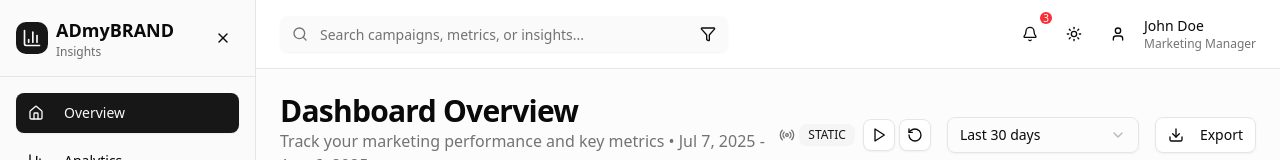
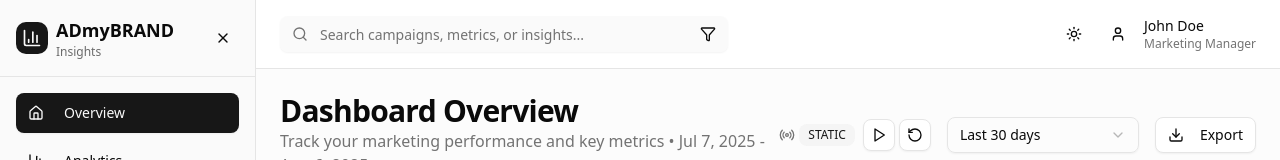
Before and after one commit to Adithya6ramesh/AdmyBrand-Dashboard, a React (Vite) app: page / in a window 1280 px wide. Shown: the top 160 px of the page. Built offline with nearby package versions, Linux system fonts and the light colour scheme.

Commit message:
Removing certain icons from navbar

```diff
--- a/src/components/Navbar.jsx
+++ b/src/components/Navbar.jsx
@@ -191,14 +191,6 @@ const Navbar = () => {
 
         {/* Right side actions */}
         <div className="flex items-center space-x-2">
-          {/* Notifications */}
-          <Button variant="ghost" size="icon" className="relative">
-            <Bell className="h-4 w-4" />
-            <span className="absolute -top-1 -right-1 h-3 w-3 bg-red-500 rounded-full text-[10px] text-white flex items-center justify-center">
-              3
-            </span>
-          </Button>
-
           {/* Theme Toggle */}
           <ThemeToggle />
 
```
